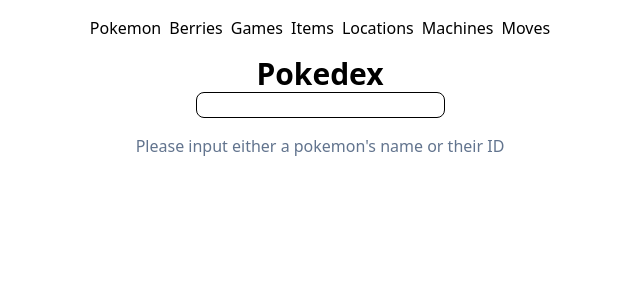
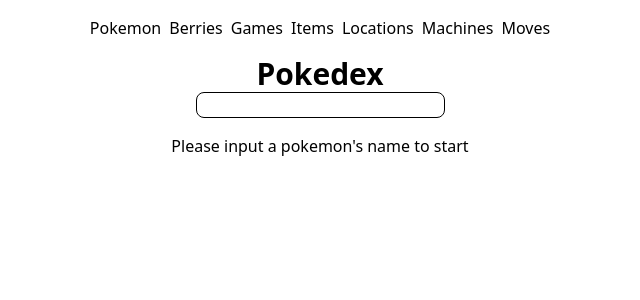
Before and after one commit to TheDrifter408/Pokedex-application, a SvelteKit app: page / in a window 1280 px wide. Shown: the top 300 px of the page, without its empty margins (320-960 px from the left). Built offline with nearby package versions, Linux system fonts and the light colour scheme.

Commit message:
Added Loader
Added loader but it is not working correctly, should show animate pulses
but it is not

```diff
--- a/src/routes/+page.svelte
+++ b/src/routes/+page.svelte
@@ -1,19 +1,19 @@
 <script lang="ts">
   import type { SinglePokemon } from "$lib/types";
   import Header from "./components/Header.svelte";
-  import Pokemon from "./components/Pokemon.svelte";
+  import SearchResult from "./components/SearchResult.svelte";
 
   let search = $state("");
+  let error = $state<string | null>(null);
+  let loading = $state(false);
   let pokemon = $state<SinglePokemon | null>(null);
 
   const onSearch = async (e: SubmitEvent) => {
     e.preventDefault();
-    console.log("firing");
     if (!search.trim()) {
       pokemon = null;
-      return;
     };
-
+    loading = true;
     try {
       const response = await fetch(
         `https://pokeapi.co/api/v2/pokemon/${search.toLowerCase().trim()}/`
@@ -21,7 +21,10 @@
       const result = await response.json();
       pokemon = result;
     } catch (e) {
+      error = 'There was an error';
       console.error("Not found");
+    } finally {
+      loading = false;
     }
   };
 </script>
@@ -36,15 +39,5 @@
       </div>
     </form>
   </article>
-  <article class="mt-4">
-   <div class="">
-      {#if pokemon}
-        <Pokemon {...pokemon} />
-      {:else}
-	<div>
-         <p class="text-slate-500">Please input either a pokemon's name or their ID</p>
-	</div>
-      {/if}
-    </div>
-  </article>
+  <SearchResult {loading} {error} {pokemon}  />
 </section>
--- /dev/null
+++ b/src/routes/components/SearchResult.svelte
@@ -0,0 +1,24 @@
+<script lang="ts">
+import type { SinglePokemon } from '$lib/types';
+import PokemonLoader from './loaders/PokemonLoader.svelte';
+import Pokemon from './Pokemon.svelte';
+
+let { loading, error, pokemon }: { loading: boolean, error: string | null, pokemon: SinglePokemon | null }  = $props();
+
+</script>
+
+<article class="mt-4">
+   <div class="">
+      {#if loading}
+	<PokemonLoader />
+      {:else if error}
+	<div>
+         <p class="text-slate-500">Could not find anything</p>
+	</div>
+      {:else if pokemon}
+	<Pokemon {...pokemon} />
+      {:else }
+	<p>Please input a pokemon's name to start</p>
+      {/if}
+    </div>
+</article>
--- /dev/null
+++ b/src/routes/components/loaders/PokemonLoader.svelte
@@ -0,0 +1,33 @@
+<script lang="ts">
+   const types = Array.from({ length: 2 } , (_, i) => i);
+   const abilities = Array.from({ length: 2 }, (_, i) => i);
+   const sprites = Array.from({ length: 2 }, (_, i) => i);
+</script>
+
+<div class="shadow-md rounded-xl px-4 py-3 space-y-2">
+  <h1 class="text-center font-bold capitalize w-full animate-pulse" />
+  <article class="flex gap-1">
+    <p>Types: </p>
+    <ul class="flex items-center gap-2">
+      {#each types as t (t)}
+       	<li class="px-3 py-1 rounded-lg animate-pulse" />
+      {/each}
+    </ul>
+  </article>
+  <!--Abilities-->
+  <article class="flex gap-1">
+     <p>Abilities: </p>
+     <ul class="flex items-center gap-2">
+      {#each abilities as ability (ability)}
+      <li class="rounded-md px-2 shadow animate-pulse" />
+      {/each}
+    </ul>
+  </article>
+  <!--Sprites-->
+  <h2 class="text-center font-bold capitalize w-full animate-pulse" />
+    <article class="flex gap-2 justify-center">
+    {#each sprites as sprite (sprite) }
+    <div class="max-h-20 animate-pulse" />
+    {/each}
+  </article>
+</div>
```
